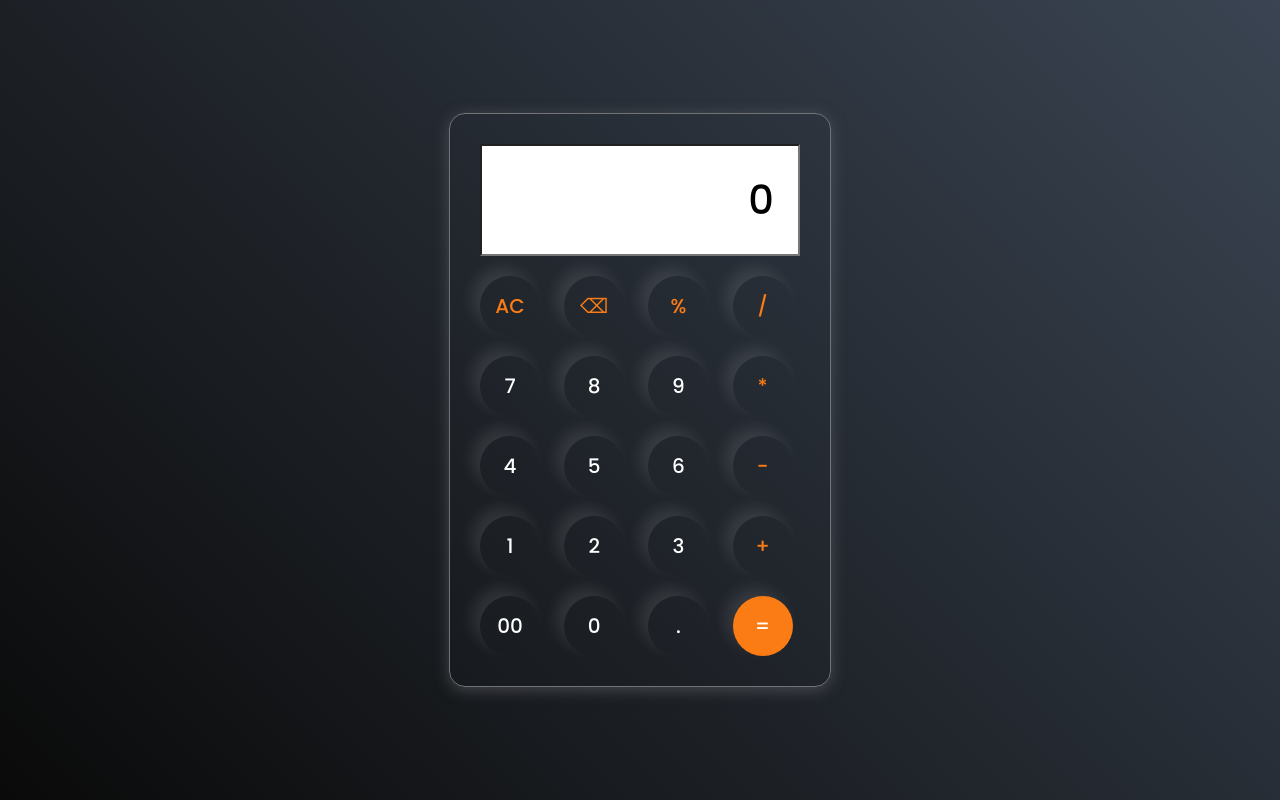
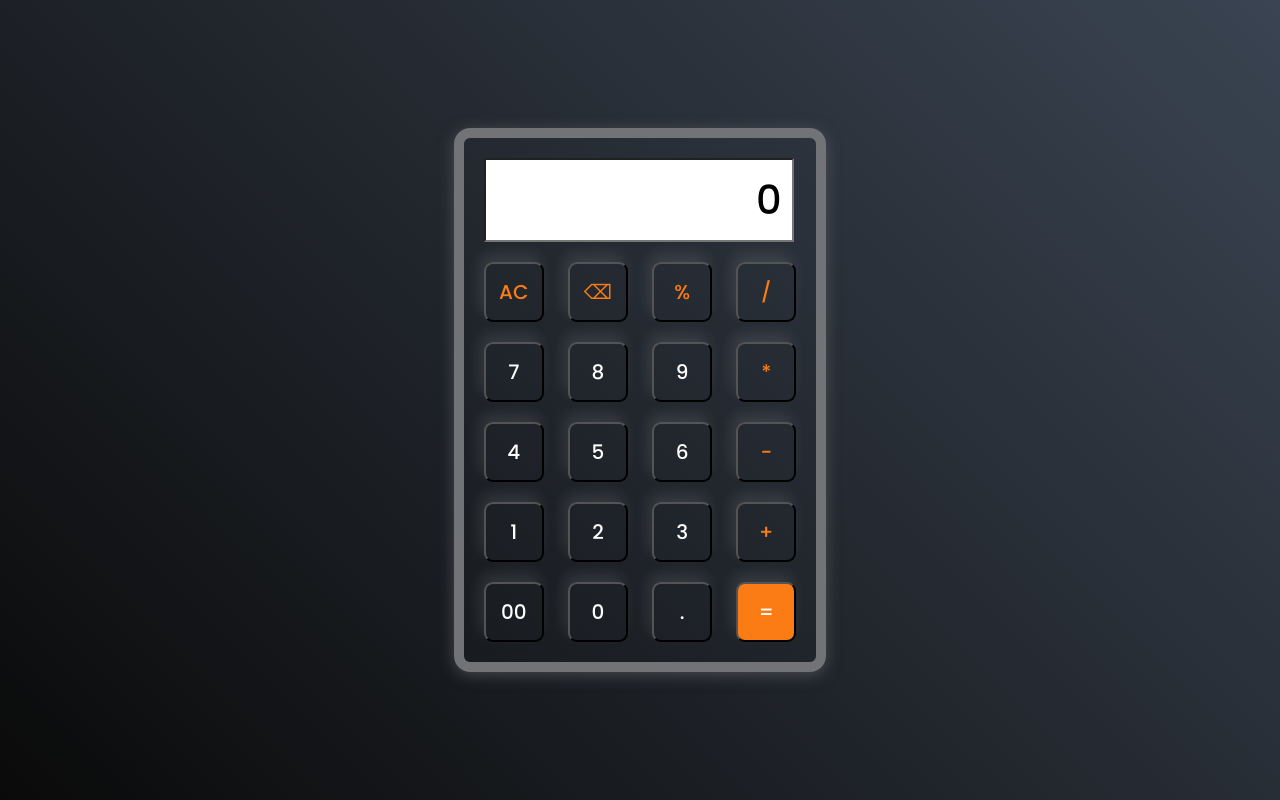
Before and after one commit to deepaiimsss/SelfmadeCalculator, a plain HTML site: page DigitalCalculator/index.html in a window 1280 px wide. Drawn offline with Linux system fonts and the light colour scheme.

Commit message:
Update style.css

```diff
--- a/DigitalCalculator/style.css
+++ b/DigitalCalculator/style.css
@@ -1,13 +1,13 @@
 @import url('https://fonts.googleapis.com/css2?family=Poppins:wght@500&display=swap');
 
-*{
+* {
   margin: 0;
   padding: 0;
   box-sizing: border-box;
   font-family: 'Poppins', sans-serif;
 }
 
-body{
+body {
   width: 100%;
   height: 100vh;
   display: flex;
@@ -16,19 +16,19 @@ body{
   background: linear-gradient(45deg, #0a0a0a, #3a4452);
 }
 
-.calculator{
-    border: 1px solid #717377;
-    padding: 20px;
+.calculator {
+  border: 10px solid #717377;
+  padding: 10px;
   border-radius: 16px;
   background: transparent;
   box-shadow: 0px 3px 15px rgba(113, 115, 119, 0.5);
 
 }
 
-input{
-    width: 320px;
+input {
+  width: 310px;
   border: yes;
-    padding: 24px;
+  padding: 10px;
   margin: 10px;
   background: white;
   box-shadow: 0px 3px 15px rgbs(84, 84, 84, 0.1);
@@ -38,27 +38,27 @@ input{
   color: #000000;
 }
 
-input::placeholder{
+input::placeholder {
   color: #000000;
 }
 
-button{
-    border: none;
+button {
+  border: yes;
   width: 60px;
   height: 60px;
   margin: 10px;
-    border-radius: 50%;
+  border-radius: 15%;
   background: transparent;
   color: #ffffff;
   font-size: 20px;
-    box-shadow: -8px -8px 15px rgba(255, 255, 255, 0.1);
+  box-shadow: -4px -8px 15px rgba(255, 255, 255, 0.1);
   cursor: pointer;
 }
 
-.equalBtn{
+.equalBtn {
   background-color: #fb7c14;
 }
 
-.operator{
+.operator {
   color: #fb7c14;
 }
```
Lines whose indentation alone changed are shown as unchanged.
